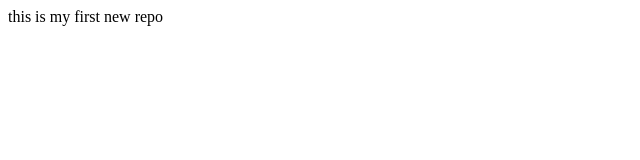
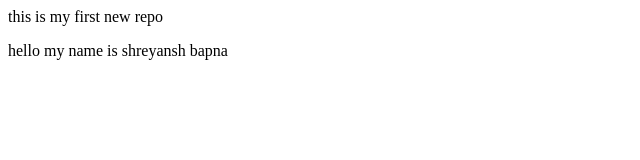
Before and after one commit to ShreyanshBapna/localrepo, a plain HTML site: page index.html in a window 1280 px wide. Shown: the whole page, without its empty margins (0-640 px from the left). Drawn offline with Linux system fonts and the light colour scheme.

Commit message:
add my name

```diff
--- a/index.html
+++ b/index.html
@@ -1 +1,2 @@
 <p>this is my first new repo</p>
+<p>hello my name is shreyansh bapna</p>
```
